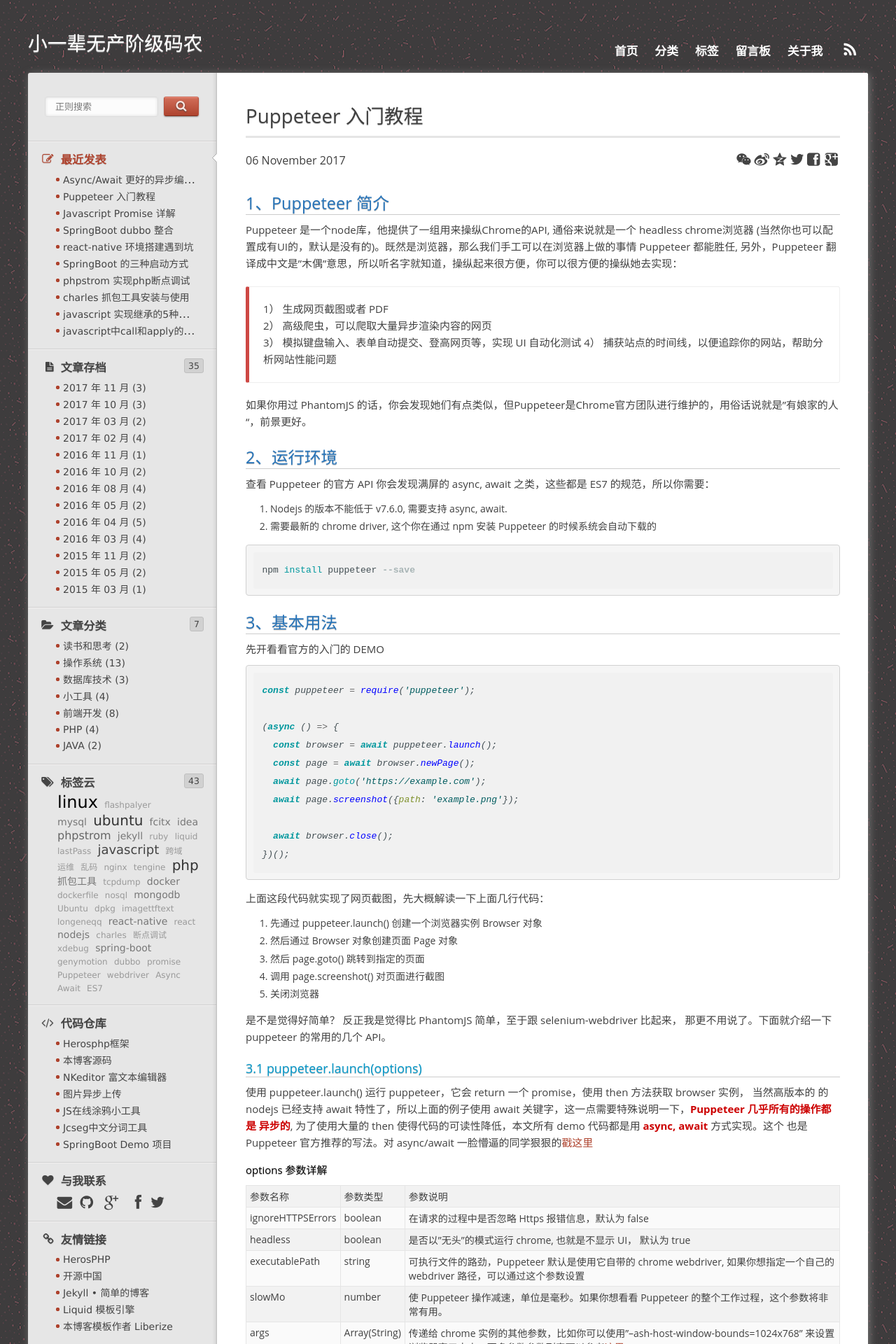
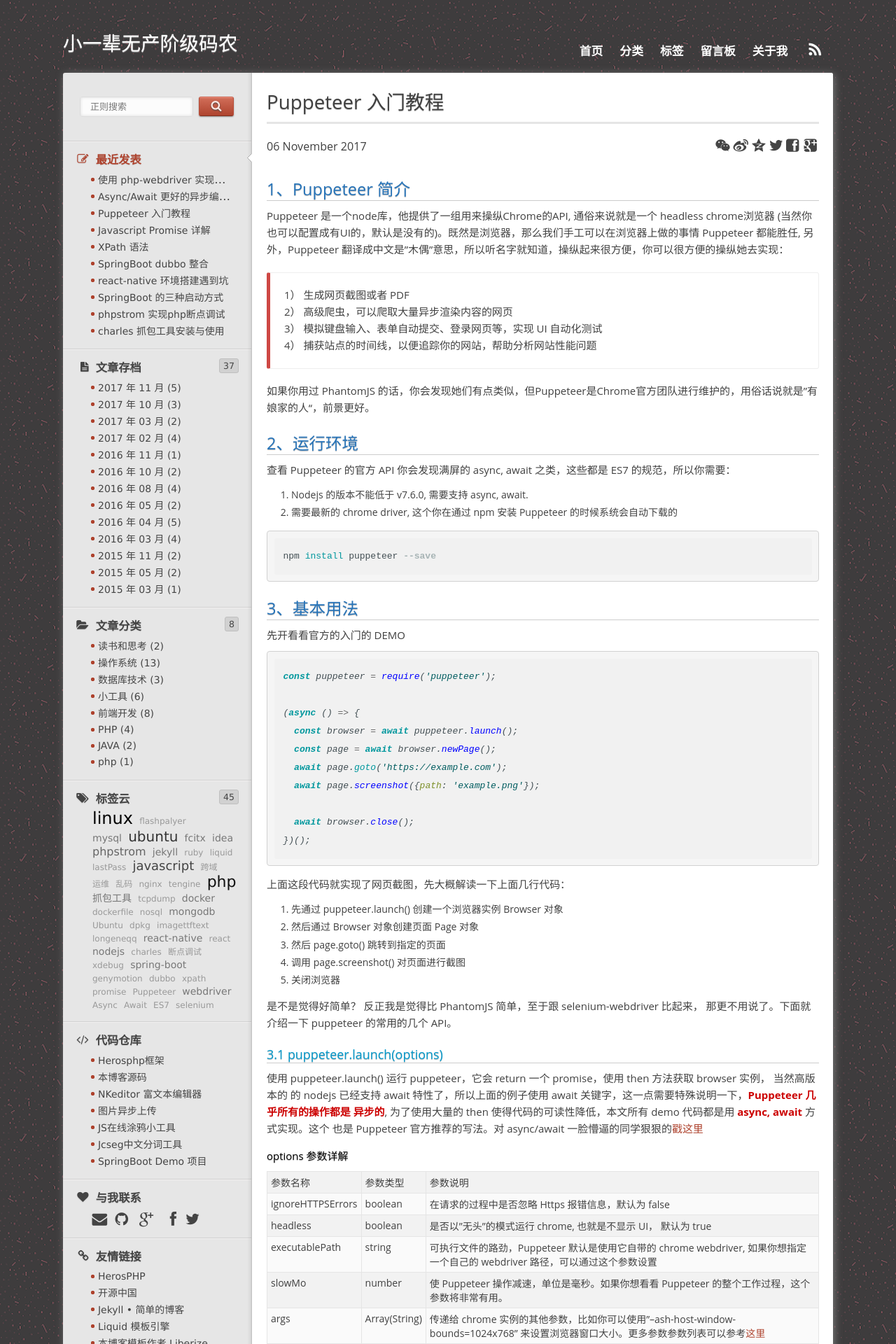
Before and after one commit to FunctFan/blog, a Jekyll site: the page built from _posts/2017/11/2017-11-06-puppeteer.md, in a window 1280 px wide. Shown: the top 1920 px of the page at 70% size. Built offline with Jekyll 4.4.1, drawn with Linux system fonts in a browser that asks for light colours; comment, search, counter and statistics services are not loaded; part of the change alters nothing that is shown.

Commit message:
add a new blog about php-webdriver

````diff
--- /dev/null
+++ b/_posts/2017/11/2017-11-04-xpath.md
@@ -0,0 +1,105 @@
+---
+layout: post
+title: XPath 语法
+categories: [小工具]
+tags: [xpath]
+status: publish
+type: post
+published: true
+author: blackfox
+permalink: /20171104/xpath.html
+keyword: XPath XPath语法
+desc: XPath 语法
+---
+
+XPath 是一套节点选取规则，使用路径表达式来选取 XML 文档中的节点或节点集。节点是通过沿着路径 (path) 或者步 (steps) 来选取的。
+
+我们将在下面的例子中使用这个 XML 文档。
+
+```html
+<?xml version="1.0" encoding="ISO-8859-1"?>
+<bookstore>
+	<book>
+	  <title lang="eng">Harry Potter</title>
+	  <price>29.99</price>
+	</book>
+	<book>
+	  <title lang="eng">Learning XML</title>
+	  <price>39.95</price>
+	</book>
+</bookstore>
+```
+
+选取节点
+======
+
+> 下面列出了最有用的路径表达式：
+
+表达式 | 描述
+nodename | 选取此节点的所有子节点。
+/ | 从根节点选取。
+// | 从匹配选择的当前节点选择文档中的节点，而不考虑它们的位置。
+. | 选取当前节点。
+.. | 选取当前节点的父节点。
+@ | 选取属性。
+
+__实例__
+
+在下面的表格中，我们已列出了一些路径表达式以及表达式的结果：
+
+路径表达式 | 结果
+bookstore | 选取 bookstore 元素的所有子节点。
+/bookstore | 选取根元素 bookstore。假如路径起始于正斜杠( / )，则此路径始终代表到某元素的绝对路径！
+bookstore/book | 选取属于 bookstore 的子元素的所有 book 元素。
+//book | //book
+bookstore//book | 选择属于 bookstore 元素的后代的所有 book 元素，而不管它们位于 bookstore 之下的什么位置。
+//@lang | 选取名为 lang 的所有属性。
+
+谓语（Predicates）
+=========
+谓语用来查找某个特定的节点或者包含某个指定的值的节点。谓语被嵌在方括号中。
+
+__实例__
+
+在下面的表格中，我们列出了带有谓语的一些路径表达式，以及表达式的结果：
+
+路径表达式|结果
+/bookstore/book[1] | 选取属于 bookstore 子元素的第一个 book 元素。
+/bookstore/book[last()]	| 选取属于 bookstore 子元素的最后一个 book 元素。
+/bookstore/book[last()-1] |	选取属于 bookstore 子元素的倒数第二个 book 元素。
+/bookstore/book[position()<3] |	选取最前面的两个属于 bookstore 元素的子元素的 book 元素。
+//title[@lang] | 选取所有拥有名为 lang 的属性的 title 元素。
+//title[@lang='eng'] | 选取所有 title 元素，且这些元素拥有值为 eng 的 lang 属性。
+/bookstore/book[price>35.00] | 选取 bookstore 元素的所有 book 元素，且其中的 price 元素的值须大于 35.00。
+/bookstore/book[price>35.00]/title | 选取 bookstore 元素中的 book 元素的所有 title 元素，且其中的 price 元素的值须大于 35.00。
+
+选取未知节点
+=======
+
+XPath 通配符可用来选取未知的 XML 元素。
+
+通配符 | 描述
+* | 匹配任何元素节点。
+@* | 匹配任何属性节点。
+node() | 匹配任何类型的节点。
+
+__实例__
+
+在下面的表格中，我们列出了一些路径表达式，以及这些表达式的结果：
+
+路径表达式 | 结果
+/bookstore/* | 选取 bookstore 元素的所有子元素。
+//*	| 选取文档中的所有元素。
+//title[@*] | 选取所有带有属性的 title 元素。
+
+选取若干路径
+=========
+通过在路径表达式中使用“|”运算符，您可以选取若干个路径。
+
+路径表达式 | 结果
+//book/title &#124; //book/price | 选取 book 元素的所有 title 和 price 元素。
+//title &#124; //price | 选取文档中的所有 title 和 price 元素。
+/bookstore/book/title &#124; //price | 选取属于 bookstore 元素的 book 元素的所有 title 元素，以及文档中所有的 price 元素。
+
+
+__《THE END》__
--- a/_posts/2017/11/2017-11-06-puppeteer.md
+++ b/_posts/2017/11/2017-11-06-puppeteer.md
@@ -20,7 +20,7 @@ Puppeteer 是一个node库，他提供了一组用来操纵Chrome的API, 通俗
 
 > 1） 生成网页截图或者 PDF <br/>
 2） 高级爬虫，可以爬取大量异步渲染内容的网页 <br />
-3） 模拟键盘输入、表单自动提交、登高网页等，实现 UI 自动化测试
+3） 模拟键盘输入、表单自动提交、登录网页等，实现 UI 自动化测试 <br />
 4） 捕获站点的时间线，以便追踪你的网站，帮助分析网站性能问题
 
 如果你用过 PhantomJS 的话，你会发现她们有点类似，但Puppeteer是Chrome官方团队进行维护的，用俗话说就是”有娘家的人“，前景更好。
--- /dev/null
+++ b/_posts/2017/11/2017-11-09-php-webdriver.md
@@ -0,0 +1,195 @@
+---
+layout: post
+title: 使用 php-webdriver 实现自动化测试
+categories: [php, 小工具]
+tags: [php, webdriver, selenium]
+status: publish
+type: post
+published: true
+author: blackfox
+permalink: /20171109/php-webdriver.html
+keyword: webdriver, 自动化测试
+desc: php-webdriver 入门教程，php 实现自动化测试
+---
+
+本文我们讨论一下如何使用 php 实现自动化测试。
+
+一、技术选型
+==========
+__php + facebook/webdriver + selenium__
+
+Selenium是一套完整的Web应用程序测试系统，它提供了一系列的操作浏览器的 API
+
+webdriver 是 facebook 开发的一套 selenium API 的客户端组件，使用 composer 作为依赖管理工具。
+
+二、环境搭建
+=======
+1. php 的开发环境
+2. webdriver 使用 composer 做依赖管理，所以需要安装 composer
+3. selenium-server 需要 java 运行环境
+
+环境配置自己搞定，很简单，这里就不做赘述了。
+
+三、开始使用
+=========
+
+安装 php-webdriver
+
+```bash
+composer require facebook/webdriver
+```
+
+运行 Selenium 服务， 首先你需要到 selenium 官网去下载 selenium-server-standalone-#.jar，
+下载地址请狠狠的 [戳这里](http://selenium-release.storage.googleapis.com/index.html).
+
+如果页面被墙了可以到我的百度云盘下载，[selenium-server-standalone-2.53.0-2.jar](https://pan.baidu.com/s/1jHLTC2a), 密码：__tr3e__.
+
+```bash
+java -jar -Dwebdriver.chrome.driver="driver/chromedriver" selenium-server-standalone.jar -port 4444
+```
+
+需要指定一个 chromedriver(一个阉割版的 chrome 浏览器) ，[这里是下载地址](https://sites.google.com/a/chromium.org/chromedriver/downloads)
+也可以去我的百度网盘下载 [chromedriver](https://pan.baidu.com/s/1gfMqdjl), 密码：__8t4p__.
+
+然后创建一个会话，并指定你的服务器运行的地址和端口。
+
+```php
+$host = 'http://localhost:4444/wd/hub';
+```
+
+启动火狐浏览器，前提是你安装了火狐的 Geckodriver
+
+```php
+$driver = RemoteWebDriver::create($host, DesiredCapabilities::firefox());
+```
+
+或者启动 chrome 浏览器
+
+```php
+$driver = RemoteWebDriver::create($host, DesiredCapabilities::chrome());
+```
+
+你也可以自定义配置你的浏览器
+
+```php
+$host = 'http://localhost:4444/wd/hub';
+$capabilities = DesiredCapabilities::chrome();
+$driver = RemoteWebDriver::create($host, $capabilities, 5000);
+```
+
+更多配置，请参考 [这里](https://github.com/SeleniumHQ/selenium/wiki/DesiredCapabilities).
+
+> 设置浏览器窗口
+
+```php
+$size = new WebDriverDimension(1280, 900);
+$driver->manage()->window()->setSize($size);
+```
+
+$driver->manage()->window() 返回的是一个 __WebDriverWindow__, 它提供了以下 API
+
+方法名称 | 方法说明
+getPosition(), setPosition() | 获取，设置浏览器的位置
+getSize(), setSize() | 获取，设置浏览器大小
+maximize() | 最大化窗口
+
+> 发送请求
+
+```php
+$driver->get('http://www.jd.com');
+```
+
+> 操作 DOM 元素
+
+webdriver 主要提供了 2 个 API 来给我们操作 DOM 元素
+
+1. RemoteWebDriver::findElement(WebDriverBy) 获取单个元素
+2. RemoteWebDriver::findElements(WebDriverBy) 获取元素列表
+
+WebDriverBy 是查询方式对象，提供了下面几个常用的方式
+
+* WebDriverBy::id($id) 根据 ID 查找元素
+* WebDriverBy::className($className) 根据 class 查找元素
+* WebDriverBy::cssSelector($selctor) 根据通用的 css 选择器查询
+* WebDriverBy::name($name) 根据元素的 name 属性查询
+* WebDriverBy::linkText($text) 根据可见元素的文本锚点查询
+* WebDriverBy::tagName($tagName) 根据元素标签名称查询
+* WebDriverBy::xpath($xpath) 根据 xpath 表达式查询，这个很强大。
+不了解什么是 xpath 的请参考我前面的文章 [XPath 语法](/20171104/xpath.html)
+
+__实例__
+
+
+```php
+// id 查询
+$input = $driver->findElement(
+	 WebDriverBy::id('key')
+);
+//往输入框填入元素
+$input->sendKeys('iPhone 8');
+// xpath 查询
+$button = $input->findElement(
+    WebDriverBy::xpath("../button[1]")
+);
+$button->click(); //单击按钮
+//获取列表的 a 标签
+$links = $driver->findElements(WebDriverBy::cssSelector(".goods-list > .p-img > a"));
+$aTags = [];
+foreach($links as $value) {
+    array_push($aTags, array(
+        'href' => $value->getAttribute('href'),
+        'title' => $value->getAttribute("title")
+    ));
+}
+print_r($aTags);
+```
+
+> cookies 操作
+
+```php
+// fetch cookies
+$cookies = $driver->manage()->getCookies();
+// delete cookies
+$driver->manage()->deleteAllCookies();
+// add cookies
+$driver->manage()->addCookie(array(
+    'name' => 'cookie_name',
+    'value' => 'cookie_value',
+));
+$cookies = $driver->manage()->getCookies();
+```
+
+> 键盘操作
+
+* RemoteKeyboard::sendKeys() 输入内容到当前 focus 的元素
+* RemoteKeyboard::pressKey($key) 按下某个键
+* RemoteKeyboard::releaseKey($key) 释放某个键
+
+```php
+$driver->getKeyboard()->sendKeys("登录");
+$driver->getKeyboard()->pressKey(WebDriverKeys::SHIFT); //按下 Shift 键
+$driver->getKeyboard()->releaseKey(WebDriverKeys::SHIFT);
+```
+
+> 鼠标操作
+
+* WebDriverMouse::click(WebDriverCoordinates) 单击鼠标
+* WebDriverMouse::doubleClick(WebDriverCoordinates) 双击鼠标
+* WebDriverMouse::mouseDown(WebDriverCoordinates) 触发 mousedown 事件
+* WebDriverMouse::mouseUp(WebDriverCoordinates) 触发 mouseup 事件
+* WebDriverMouse::click(WebDriverCoordinates, $x, $y) 移动鼠标到指定的位置，触发 mousemove 事件
+
+> 注入 JS 代码
+
+* RemoteWebDriver::executeScript($script, $args) 执行同步js代码
+* RemoteWebDriver::executeAsyncScript($script, $args) 执行异步 js 代码
+
+```php
+$driver->executeScript("document.body.scrollTop = 1000; alert(arguments[0])", ["fuck"]);
+```
+
+> 截图
+
+```php
+$driver->takeScreenshot("test.png");
+```
--- a/assets/themes/twitter/css/style.css
+++ b/assets/themes/twitter/css/style.css
@@ -239,7 +239,7 @@ blockquote {
   background-color: #fff;
   min-height: 1500px;
   margin-left: 271px;
-  padding: 40px;
+  padding: 20px;
 }
 
 #content { margin-bottom: 35px; }
@@ -904,6 +904,9 @@ pre code {
 @media (min-width: 1600px) {
   #wrap { width: 100%; max-width: 1400px }
 }
+@media (max-width: 1400px) {
+  #wrap { max-width: 1100px }
+}
 @media (max-width: 999px) {
   #wrap { width: 100%; }
   #logo, #about-link, #rss-link { display: none; }
@@ -912,7 +915,6 @@ pre code {
   #main { background: none; }
   #main-inner {
     margin-left: 0;
-    padding: 20px;
   }
   article header {
     overflow: hidden;
````
